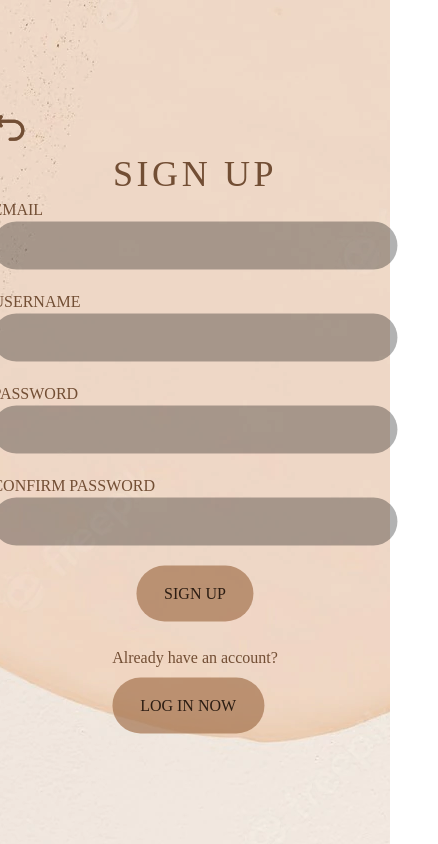
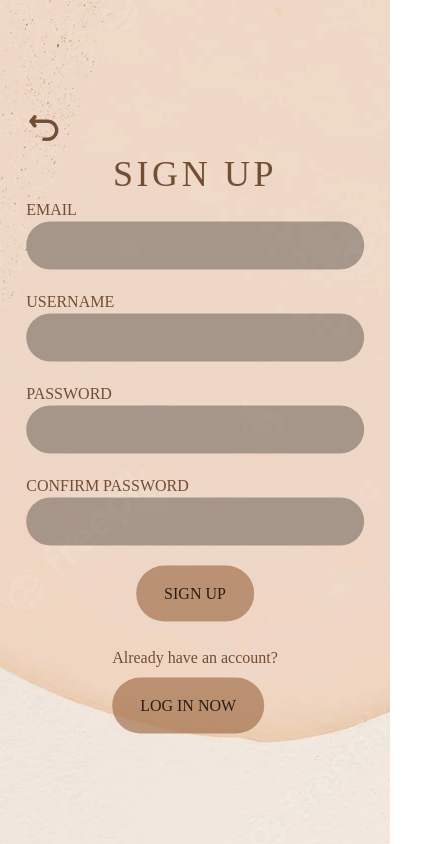
Before and after one commit to marijajukicc/HCI-projekt, a Next.js app in the folder book-owl/: page /registration in a window 390 px wide. Shown: the whole page, 438 px wide, since content can reach past the window. Built offline with nearby package versions, Linux system fonts and the light colour scheme; a web font is replaced by a local one.

Commit message:
fixed sign up responsivness

```diff
--- a/book-owl/components/shoppingCart/cart.js
+++ b/book-owl/components/shoppingCart/cart.js
@@ -30,7 +30,7 @@ const Cart = () => {
     }
 
     return (
-        <div className="grid grid-col-2 my-40 mx-4">
+        <div className="flex flex-wrap md:grid grid-col-2 my-40 mx-4">
             <div className="col-start-1 grid grid-cols-2 px-20 gap-14 items-center">
                 {cart.map((item) => (
                     <div className="flex gap-x-5" key={item.isbn}>
--- a/book-owl/pages/registration.js
+++ b/book-owl/pages/registration.js
@@ -45,8 +45,8 @@ const Registration = () => {
             <meta name="viewport" content="initial-scale=1.0, width=device-width" />
         </Head>
         <main style={{background: `url(${bg.src})`, backgroundPositionX: 'center'}} className="relative h-screen w-full">
-            <div className="absolute top-1/2 left-1/2 m-0 -translate-x-1/2 -translate-y-1/2 flex flex-col justify-center items-center gap-1 lg:gap-3 p-10">
-                <Link href="/" passHref className="md:w-[54vh] w-[48vh] mb-1">
+            <div className="absolute top-1/2 left-1/2 m-0 -translate-x-1/2 -translate-y-1/2 flex flex-col justify-center items-center gap-1 lg:gap-3 ">
+                <Link href="/" passHref className="md:w-[54vh] w-[40vh] mb-1">
                     <Image
                         src={BackArrow}
                         width={35}
```
